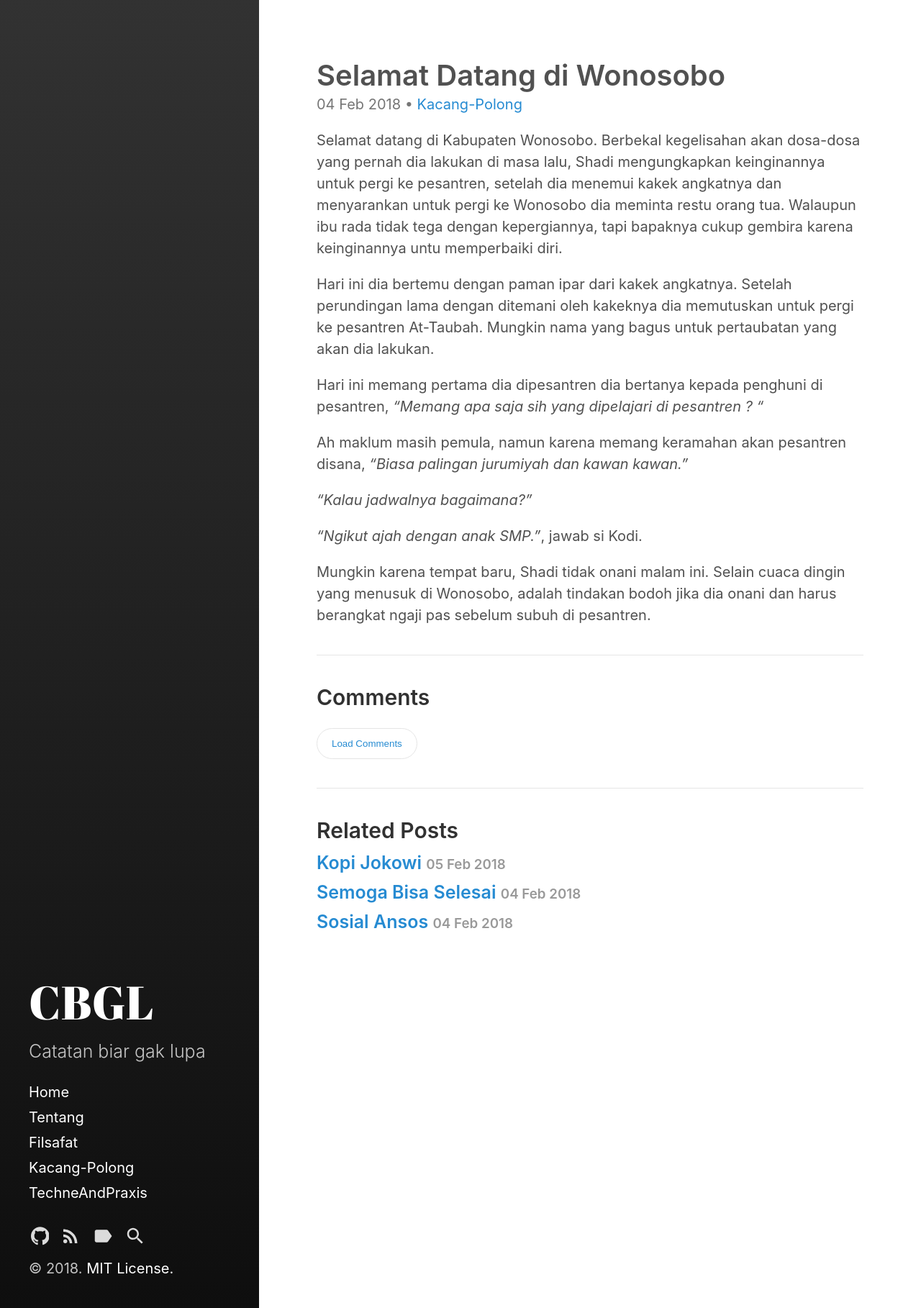
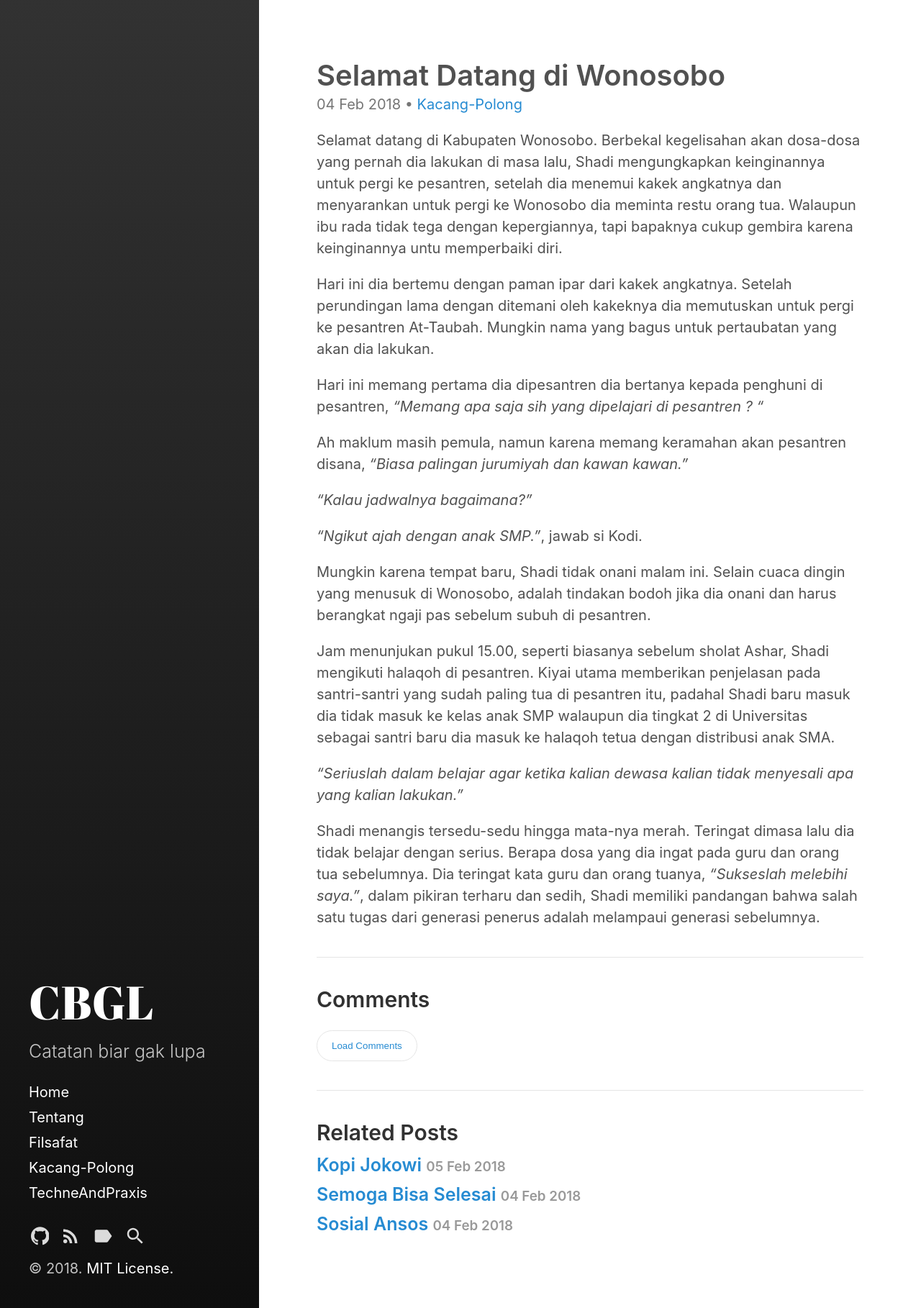
Before and after one commit to faoziaziz/faoziaziz, a Jekyll site: the page built from _posts/KucingPolong/2018-2-5-Selamat-Datang.markdown, in a window 1280 px wide. Shown: the whole page at 72% size. Built offline with Jekyll 4.4.1, drawn with Linux system fonts in a browser that asks for light colours.

Commit message:
selamat datang

```diff
--- a/_posts/KucingPolong/2018-2-5-Selamat-Datang.markdown
+++ b/_posts/KucingPolong/2018-2-5-Selamat-Datang.markdown
@@ -22,3 +22,9 @@ Ah maklum masih pemula, namun karena memang keramahan akan pesantren disana, *"B
 *"Ngikut ajah dengan anak SMP."*, jawab si Kodi.
 
 Mungkin karena tempat baru, Shadi tidak onani malam ini. Selain cuaca dingin yang menusuk di Wonosobo, adalah tindakan bodoh jika dia onani dan harus berangkat ngaji pas sebelum subuh di pesantren.
+
+Jam menunjukan pukul 15.00, seperti biasanya sebelum sholat Ashar, Shadi mengikuti halaqoh di pesantren. Kiyai utama memberikan penjelasan pada santri-santri yang sudah paling tua di pesantren itu, padahal Shadi baru masuk dia tidak masuk ke kelas anak SMP walaupun dia tingkat 2 di Universitas sebagai santri baru dia masuk ke halaqoh tetua dengan distribusi anak SMA.
+
+*"Seriuslah dalam belajar agar ketika kalian dewasa kalian tidak menyesali apa yang kalian lakukan."*
+
+Shadi menangis tersedu-sedu hingga mata-nya merah. Teringat dimasa lalu dia tidak belajar dengan serius. Berapa dosa yang dia ingat pada guru dan orang tua sebelumnya. Dia teringat kata guru dan orang tuanya, *"Sukseslah melebihi saya."*, dalam pikiran terharu dan sedih, Shadi memiliki pandangan bahwa salah satu tugas dari generasi penerus adalah melampaui generasi sebelumnya.
```
